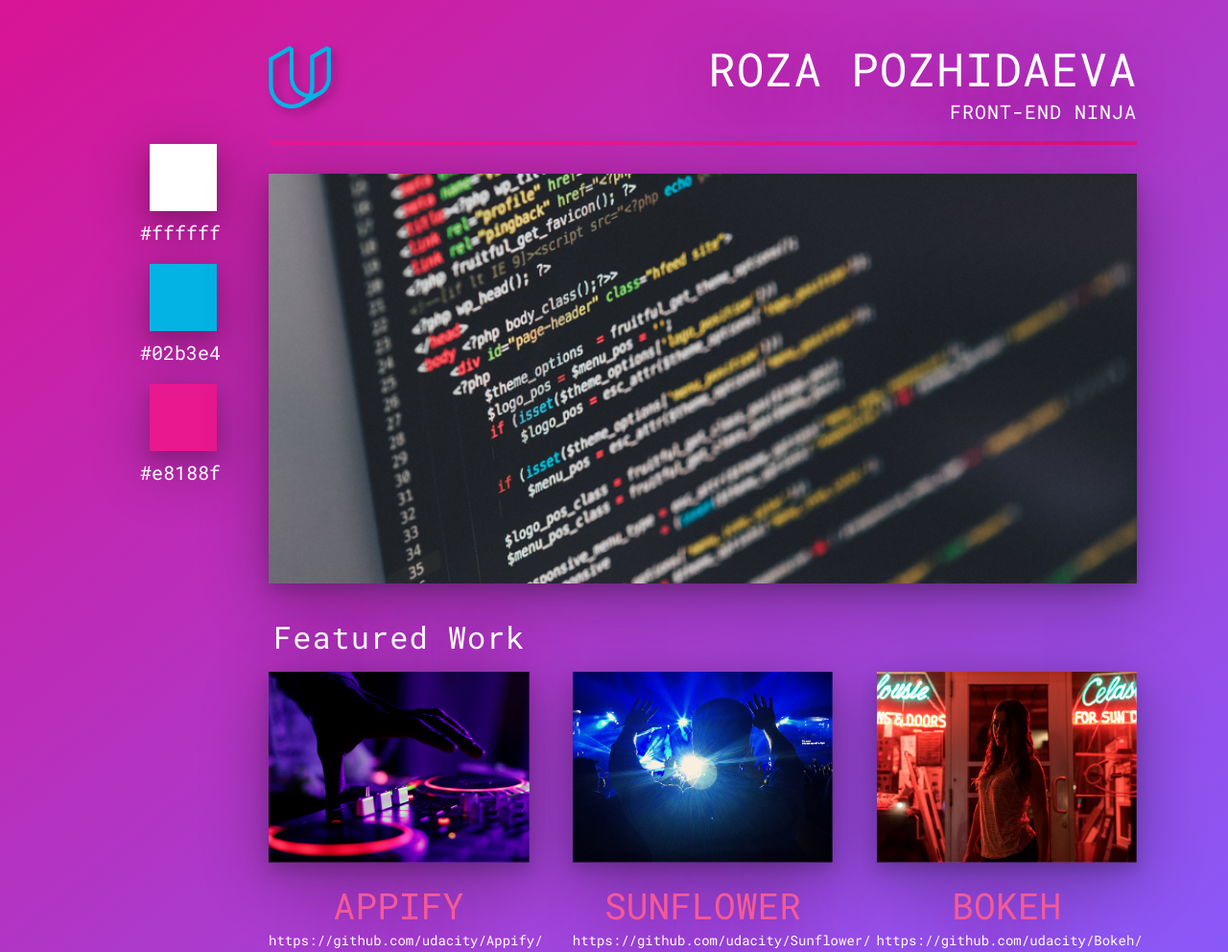
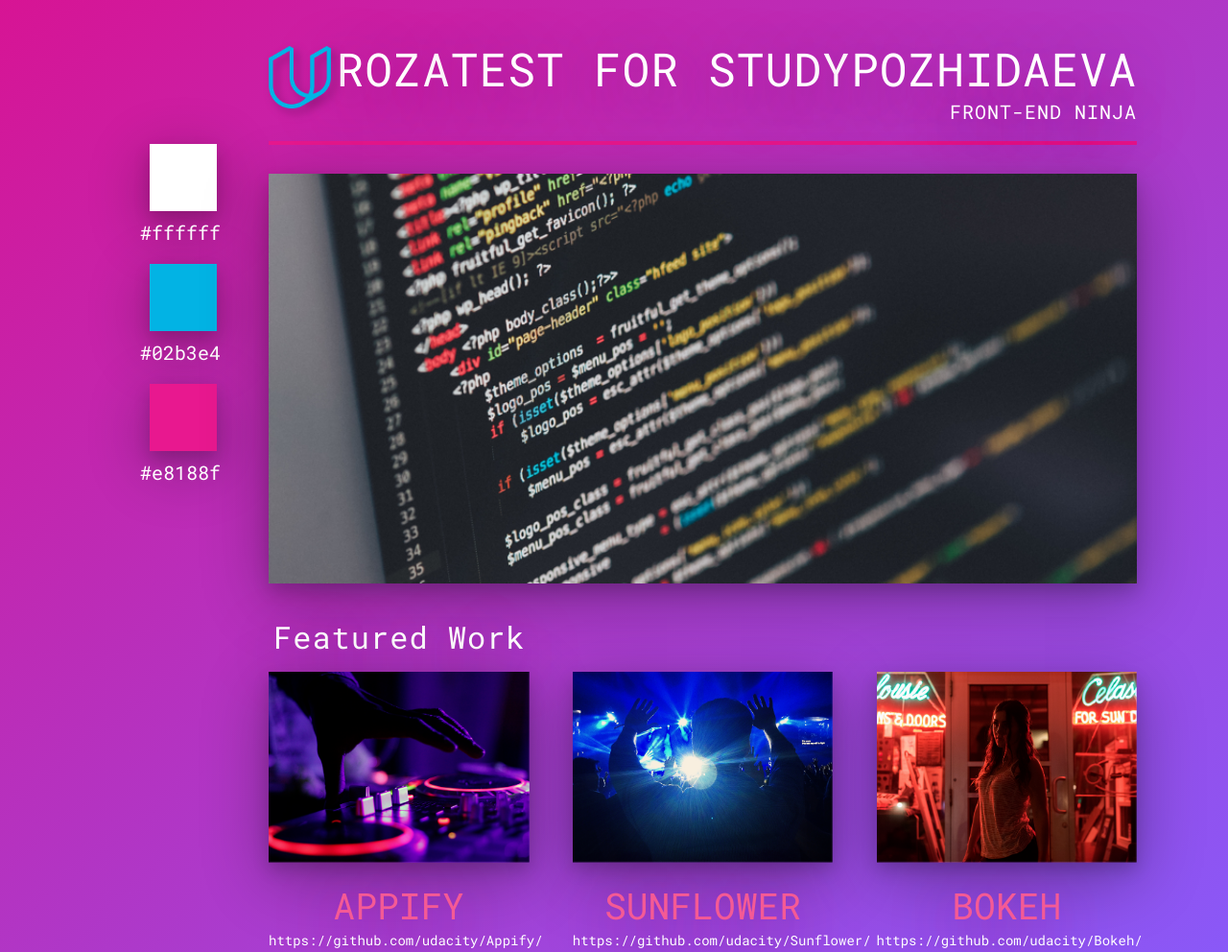
Before and after one commit to roza1212/rouzrise.github.io, a plain HTML site: page index.html in a window 1280 px wide. Shown: the top 992 px of the page at 96% size. Drawn offline with Linux system fonts and the light colour scheme.

Commit message:
Add test to main heading for study

```diff
--- a/index.html
+++ b/index.html
@@ -13,7 +13,7 @@
         <header>
             <img class = "header_logo" src = "images/udacity_logo.png" alt = "Udacity logo">
             <div class = "portfolioName">
-                <h1>Roza Pozhidaeva</h1>
+              <h1>Roza<span>test for study</span>Pozhidaeva</h1>
                 <h2>Front-End Ninja</h2>
             </div>
             <div class = "line"></div>
```
